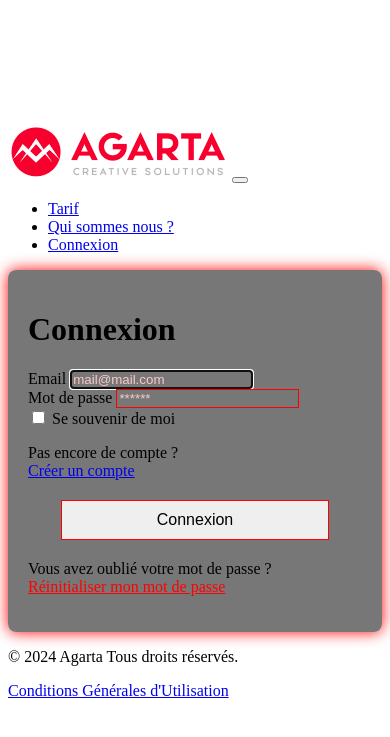
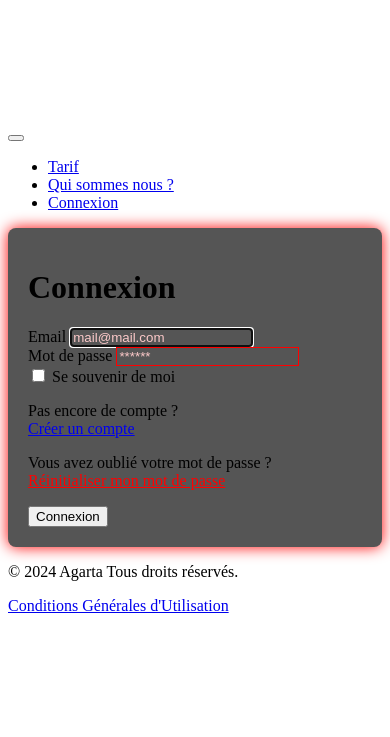
Before and after one commit to Stronmarker/Artefakt, a Symfony app: template templates/security/login.html.twig in a window 390 px wide; the page is wider, and only the part inside the window is pictured. Shown: the top 737 px of that part. Run offline with Twig, Linux system fonts and the light colour scheme; the template is opened without the code that fills it, so the values that code supplies are empty; some libraries are stand-ins or nearby versions.

Commit message:
Modification responsive Login/Register, début de Price

```diff
--- a/assets/app.js
+++ b/assets/app.js
@@ -5,6 +5,7 @@
 import './styles/bootstrap.css';
 import './styles/app.css'
 import './bootstrap.js'
+import './sweetalert.js'
 
 import { Application } from "@hotwired/stimulus";
 import ThreeController from "./controllers/three-controller";
--- a/package.json
+++ b/package.json
@@ -24,9 +24,11 @@
     "webpack-notifier": "^1.15.0"
   },
   "dependencies": {
+    "@popperjs/core": "^2.11.8",
     "bootstrap": "^5.3.3",
     "sass": "^1.77.5",
     "sass-loader": "^14.2.1",
+    "sweetalert2": "^11.11.1",
     "three": "^0.164.1"
   },
   "author": "",
--- a/templates/base.off.html.twig
+++ b/templates/base.off.html.twig
@@ -21,7 +21,6 @@
       <nav class="navbar navbar-expand-lg bg-dark">
         <div class="container-fluid">
           <a class="navbar-brand" href="{{ path('app_home') }}"><img class="img_logo" src="{{ asset('images/logopetit.png') }}" alt="Logo Artefakt" /></a>
-          <a class="navbar-brand" href="https://www.agarta-agency.fr"><img class="img_logo" src="{{ asset('images/logo-compo-agarta_3.gif') }}" alt="Logo Agarta" /></a>
           <button class="navbar-toggler" type="button" data-bs-toggle="collapse" data-bs-target="#navbarNav" aria-controls="navbarNav" aria-expanded="false" aria-label="Toggle navigation"><span class="navbar-toggler-icon"></span></button>
           <div class="collapse navbar-collapse" id="navbarNav">
             <ul class="navbar-nav ms-auto">
@@ -40,7 +39,7 @@
       </nav>
     {% endblock %}
 
-    <main class="main-container">
+    <main class="main-container py-3">
       {% block body %}
 
       {% endblock %}
--- a/templates/registration/register.html.twig
+++ b/templates/registration/register.html.twig
@@ -10,7 +10,7 @@
     }
 </style>
 
-<div class="container mt-2 mb-2">
+<div class="container mt-4 mb-2">
     <div class="row justify-content-center">
         <div class="col-12 col-sm-10 col-md-8 col-lg-6">
             <form method="post" class="form-signup" style="padding: 20px; background: rgba(85, 85, 85, 1); border-radius: 8px; box-shadow: 0 0 15px red;">
--- a/templates/security/login.html.twig
+++ b/templates/security/login.html.twig
@@ -9,16 +9,19 @@
         .form-signin {
             padding: 15px;
         }
+        .mt-sm-5 {
+            margin-top: 0 !important; /* Réduit la marge en haut pour les petits écrans */
+        }
     }
     #inputEmail::placeholder, #inputPassword::placeholder {
         color: rgb(252, 201, 201);
     }
 </style>
 
-<div class="container mt-5 mb-5 test">
+<div class="container mt-5 mb-3"> <!-- Ajout de la classe my-5 pour l'espacement uniforme -->
     <div class="row justify-content-center">
-        <div class="col-12 col-sm-10 col-md-8 col-lg-6">
-            <form method="post" class="form-signin" style="padding: 20px; background: rgba(85, 85, 85, 0.8); border-radius: 8px; box-shadow: 0 0 15px red;">
+        <div class="col-lg-6"> <!-- Utilisation de col-lg-6 pour rendre le formulaire plus large sur les écrans larges -->
+            <form method="post" class="form-signin" style="background: rgba(85, 85, 85, 1); border-radius: 8px; box-shadow: 0 0 15px red; padding: 20px;">
                 {% if error %}
                     <div class="alert alert-danger">{{ error.messageKey|trans(error.messageData, 'security') }}</div>
                 {% endif %}
@@ -52,20 +55,17 @@
                     </label>
                 </div>
 
-
                 <div class="mt-3 text-center">
-                    <p class="text-light mb-n5">Pas encore de compte ?<br>
-                        <a href="{{ path("app_register") }}" class="text-danger mt-n5">Créer un compte</a>
+                    <p class="text-light mb-0">Pas encore de compte ?<br>
+                        <a href="{{ path("app_register") }}" class="text-danger">Créer un compte</a>
+                    </p>
+                    <p class="text-light mb-0 mt-2">Vous avez oublié votre mot de passe ?<br>
+                        <a href="{{ path("app_forgot_password_request") }}" style="color: red;">Réinitialiser mon mot de passe</a>
                     </p>
                 </div>
 
-                <button class="btn btn-lg btn-danger btn-block" type="submit" style="border: 1px solid red; display: block; margin: 20px auto; width: 80%; max-width: 300px; padding: 10px 0; font-size: 16px;">Connexion</button>
+                <button class="btn btn-lg btn-danger btn-block mt-4" type="submit">Connexion</button>
 
-                <div class="mt-3 text-center">
-                    <p class="text-light mb-n5">Vous avez oublié votre mot de passe ?<br>
-                        <a href="{{ path("app_forgot_password_request") }}" style="color: red;">Réinitialiser mon mot de passe</a>
-                    </p>
-                </div>
             </form>
         </div>
     </div>
```
Also changed, not shown: assets/styles/app.css (+11 -0 lines), assets/sweetalert.js (added, +14 -0 lines), templates/price/index.html.twig (+60 -13 lines), assets/styles/bootstrap.css, package-lock.json, 2 other files.
